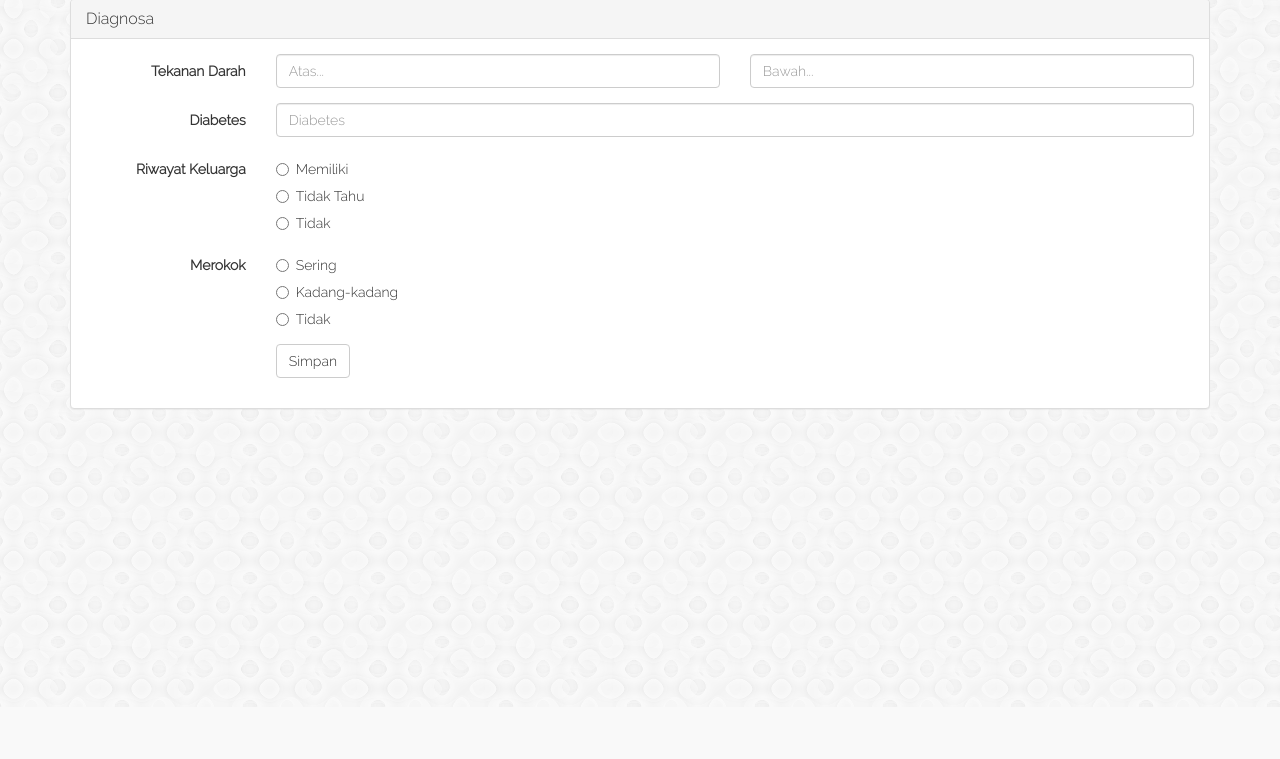
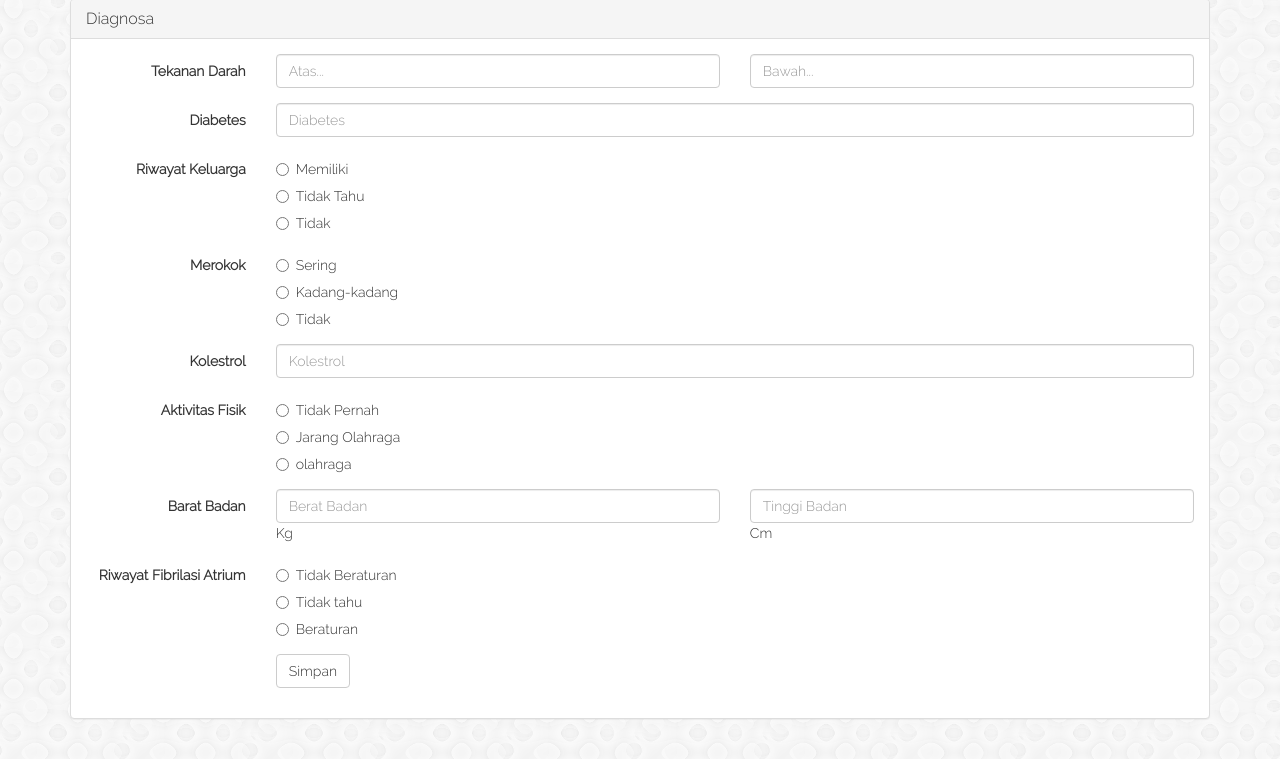
Before and after one commit to januarfonti/spkstroke, a PHP site: page / in a window 1280 px wide. Shown: the part 93-852 px from the top of the page. Before the commit the page ends 783 px from the top, so only its background shows below. Run offline with PHP 8.4, Linux system fonts and the light colour scheme; data comes from the database, SQL or seed files in the repository.

Commit message:
complete all form

```diff
--- a/index.php
+++ b/index.php
@@ -63,6 +63,67 @@
 			  </div>
 
 			  <div class="form-group">
+			    <label class="col-sm-2 control-label">Kolestrol</label>
+			    <div class="col-sm-10">
+			      <input type="text" class="form-control" placeholder="Kolestrol" name="kolestrol" required>
+			    </div>
+			  </div>
+
+			  <div class="form-group">
+			    <label class="col-sm-2 control-label">Aktivitas Fisik</label>
+			    <div class="col-sm-10">
+			    <?php
+	        		$query = mysql_query("SELECT * FROM gejala where nama_gejala = 'Aktivitas Fisik'");
+					while ($row = mysql_fetch_array($query))
+		        	{
+	        	?>
+			        <div class="radio">
+					  <label>
+					    <input type="radio" name="aktivitasfisik" value="<?php echo $row['skor']; ?>" required>
+					    <?php echo $row['tingkat']; ?>
+					  </label>
+					</div>
+	        	<?php
+			        }
+	        	?>
+				</div>
+			  </div>
+
+			  <div class="form-group">
+			    <label class="col-sm-2 control-label">Barat Badan</label>
+			    <div class="col-sm-10">
+				    <div class='row'>
+	                    <div class='col-xs-6'><input type='text' id='basicinput' placeholder='Berat Badan' class='form-control col-md-6' name='beratbadan' required></div>
+	                    <div class='col-xs-6'><input type='text' id='basicinput' placeholder='Tinggi Badan' class='form-control' name='tinggibadan' required></div>
+	                </div>
+	                <div class='row'>
+	                    <div class='col-xs-6'>Kg</div>
+	                    <div class='col-xs-6'>Cm</div>
+	                </div>
+			    </div>
+			  </div>
+
+			  <div class="form-group">
+			    <label class="col-sm-2 control-label">Riwayat Fibrilasi Atrium</label>
+			    <div class="col-sm-10">
+			    <?php
+	        		$query = mysql_query("SELECT * FROM gejala where nama_gejala = 'Riwayat Fibrilasi Atrium'");
+					while ($row = mysql_fetch_array($query))
+		        	{
+	        	?>
+			        <div class="radio">
+					  <label>
+					    <input type="radio" name="riwayatfibrilasi" value="<?php echo $row['skor']; ?>" required>
+					    <?php echo $row['tingkat']; ?>
+					  </label>
+					</div>
+	        	<?php
+			        }
+	        	?>
+				</div>
+			  </div>
+
+			  <div class="form-group">
 			    <div class="col-sm-offset-2 col-sm-10">
 			      <button type="submit" class="btn btn-default">Simpan</button>
 			    </div>
```
Also changed, not shown: proses_diagnosa.php (+49 -99 lines).
